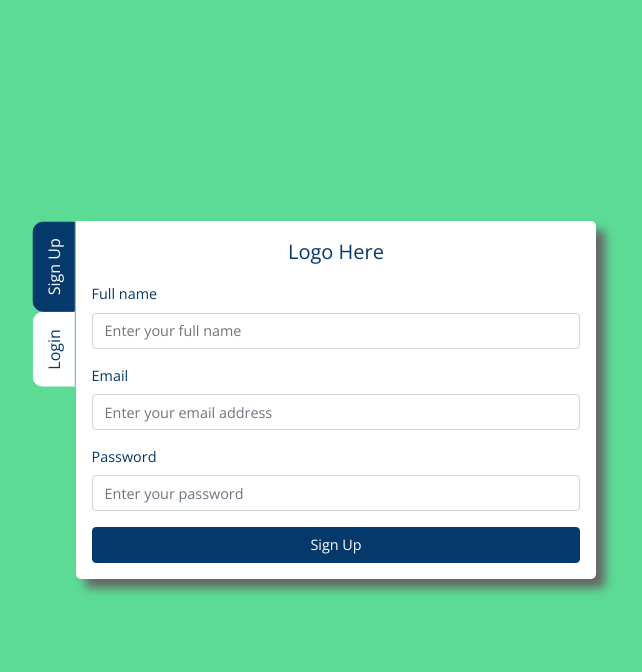
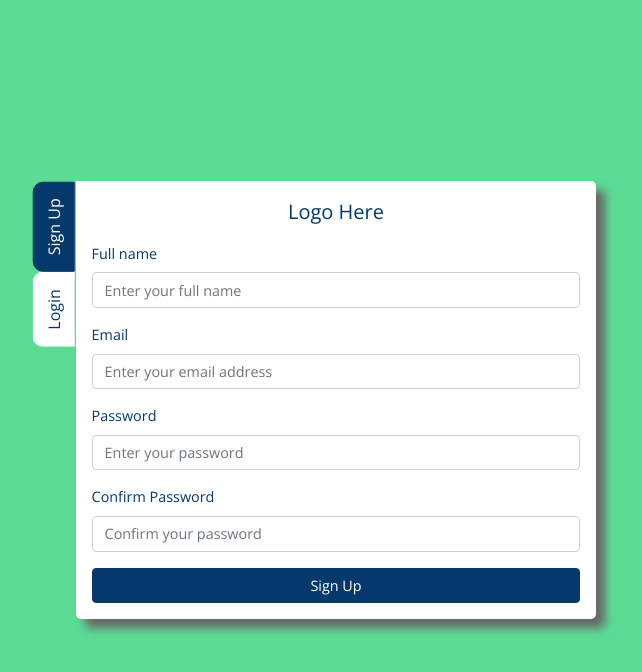
Before and after one commit to varun761/vue, a Vue app: page /login in a window 1280 px wide. Both pictures are taken after a click on the tab "Sign Up". Shown: the top 672 px of the page, without its empty margins (304-946 px from the left). Built offline with nearby package versions, Linux system fonts and the light colour scheme; no server answers.

Commit message:
Added fields and save information
Save User information to database
Added confirm password field
Added validation

```diff
--- a/src/views/forms/SignUpForm.vue
+++ b/src/views/forms/SignUpForm.vue
@@ -82,6 +82,26 @@
     </b-row>
     <b-row no-gutters>
       <b-col>
+        <b-form-group
+          id="logo-cpassword"
+          label="Confirm Password"
+          label-for="cpassword"
+          :state="cpassWordValid"
+          :invalid-feedback="cpassWordInvalidFeedback"
+        >
+          <b-form-input
+            id="cpassword"
+            v-model="$v.cpassword.$model"
+            type="password"
+            :state="cpassWordValid"
+            placeholder="Confirm your password"
+            :aria-invalid="cpassWordValid"
+          />
+        </b-form-group>
+      </b-col>
+    </b-row>
+    <b-row no-gutters>
+      <b-col>
         <b-button
           block
           variant="outline-primary"
@@ -97,8 +117,19 @@
 </template>
 
 <script>
-import { required } from "vuelidate/lib/validators"
-import { Firebase } from '../../firebase.config'
+import { required, sameAs, minLength } from "vuelidate/lib/validators"
+import { FirebaseAuth, firestore } from '../../firebase.config'
+
+const strongPassword = (value) => {
+  const capLettersRegex = new RegExp(/[A-Z]/)
+  const smaLetterRegex = new RegExp(/[a-z]/)
+  const numberRegex = new RegExp(/[0-9]/)
+  const specialRegex = new RegExp(/["#$%&'()*+,-./:;<=>?@[\]^_`{|}~]/)
+  if (!capLettersRegex.test(value) || !smaLetterRegex.test(value) || !numberRegex.test(value) || !specialRegex.test(value)) {
+    return false
+  }
+  return true
+}
 
 export default {
   name: "SignUpForm",
@@ -107,7 +138,7 @@ export default {
       fullname: null,
       email: null,
       password: null,
-      cpass: null,
+      cpassword: null,
       submit: false,
       invalid: false,
       error: null
@@ -116,7 +147,15 @@ export default {
   validations: {
     fullname: { required },
     email: { required },
-    password: { required }
+    password: {
+      required,
+      minLength: minLength(6),
+      strongPassword
+    },
+    cpassword: {
+      required,
+      sameAsPassword: sameAs('password')
+    },
   },
   computed: {
     fullNameValid () {
@@ -135,14 +174,38 @@ export default {
       return this.$v.password.$anyDirty ? !this.$v.password.$anyError : null
     },
     passWordInvalidFeedback () {
-      return this.passWordValid === false ? 'Password is required' : null
+      if (this.passWordValid === false) {
+        if (!this.$v.password.required) {
+          return 'Enter your password'
+        } else if (!this.$v.password.minLength) {
+          return 'Password need to be contain 5 or more than 6 characters'
+        } else if (!this.$v.password.strongPassword) {
+          return 'Password need to be contain one lowercase letter, one uppercase letter, one number and one special character'
+        }
+      }
+      return null
+    },
+    cpassWordValid () {
+      return this.$v.cpassword.$anyDirty ? !this.$v.cpassword.$anyError : null
+    },
+    cpassWordInvalidFeedback () {
+      if (this.cpassWordValid === false) {
+        if (!this.$v.cpassword.required) {
+          return 'Re-type your password'
+        } else if (!this.$v.cpassword.sameAsPassword) {
+          return 'Confirm password need to be same as password'
+        }
+      }
+      return null
     },
   },
   methods: {
     reset () {
       this.resetInvalid()
+      this.$v.fullname.$model = null
       this.$v.email.$model = null
       this.$v.password.$model = null
+      this.$v.cpassword.$model = null
       this.$v.$reset()
     },
     resetInvalid () {
@@ -159,11 +222,25 @@ export default {
       }
       const self = this
       // Signup new user
-      Firebase.auth().createUserWithEmailAndPassword(this.$v.email.$model, this.$v.password.$model)
+      FirebaseAuth.createUserWithEmailAndPassword(this.$v.email.$model, this.$v.password.$model)
         .then((userCredential) => {
           const { user } = userCredential
+          // Update user display name
+          user.updateProfile({
+            displayName: self.$v.fullname.$model
+          })
           // Send email verification to new user on success signup
-          user.sendEmailVerification().then(function() {
+          user.sendEmailVerification().then(() => {
+            // Save user details to database
+            firestore.collection('users')
+              .doc(user.uid)
+              .set({
+                uid: user.uid,
+                fullname: self.$v.fullname.$model,
+                email: self.$v.email.$model
+              })
+              .then(() => {
+                self.submit = false
                 /*
                 * Emit event for verification email sent
                 */
@@ -171,16 +248,26 @@ export default {
                   email: self.$v.email.$model,
                   password: self.$v.password.$model
                 })
+              })
+              .catch(function(e) {
+                self.submit = false
+                self.error = e.message
+                self.invalid = true
+                self.$emit('invalid')
+              });
           }).catch(function(e) {
-            console.log(e)
+            self.submit = false
+            self.error = e.message
+            self.invalid = true
+            self.$emit('invalid')
           });
         })
         .catch((e) => {
+          this.submit = false
           this.error = e.message
           this.invalid = true
           this.$emit('invalid')
         })
-        .finally(() => this.submit = false)
     }
   }
 };
```
Lines whose indentation alone changed are shown as unchanged.
